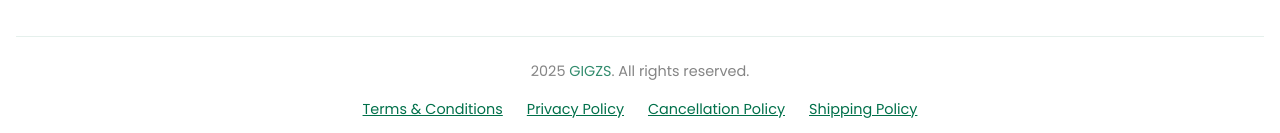
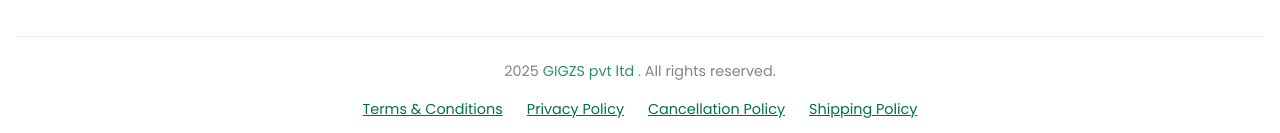
Before and after one commit to nawazkhan060/prod-gigzs, a React (Vite) app: page / in a window 1280 px wide. Shown: the part 3033-3166 px from the top of the page. Built offline with nearby package versions, Linux system fonts and the light colour scheme.

Commit message:
Update App.tsx

```diff
--- a/src/App.tsx
+++ b/src/App.tsx
@@ -613,7 +613,7 @@ const Home = () => {
             fontSize: 'clamp(0.8rem, 1.5vw, 0.9rem)',
             opacity: 0.8,
           }}>
-            {new Date().getFullYear()} <a href="https://GIGZS.com" style={{ color: '#00704a', textDecoration: 'none' }}>GIGZS</a>. All rights reserved.
+            {new Date().getFullYear()} <a href="https://GIGZS.com" style={{ color: '#00704a', textDecoration: 'none' }}>GIGZS pvt ltd </a>. All rights reserved.
           </p>
           <div style={{ marginTop: '1rem', display: 'flex', justifyContent: 'center', gap: '1.5rem', flexWrap: 'wrap' }}>
             <button onClick={() => openModal('Terms and Conditions', <TermsAndConditions />)} style={{ background: 'none', border: 'none', color: '#00704a', textDecoration: 'underline', cursor: 'pointer', fontFamily: 'Poppins', fontSize: 'clamp(0.8rem, 1.5vw, 0.9rem)' }}>Terms & Conditions</button>
```
